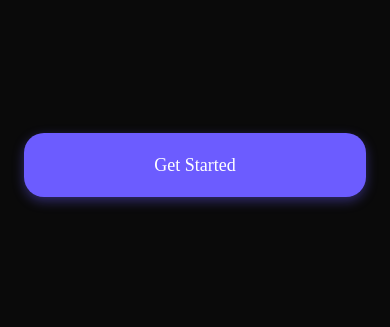
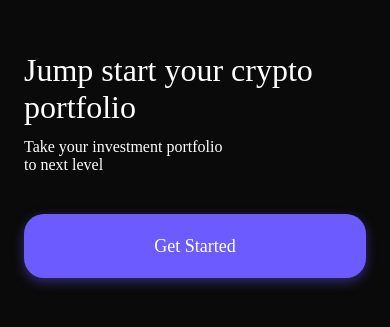
Before and after one commit to CarlosAlanoca/segundo_parcial_apps_moviles, a React Native app: screen / in a window 390 px wide. Shown: the part 257-584 px from the top of the page. Built offline with nearby package versions, Linux system fonts and the light colour scheme.

Commit message:
feat: molecula WelcomeTextBlock con atomos Heading y Subtitle

```diff
--- a/App.js
+++ b/App.js
@@ -1,11 +1,17 @@
 import { StyleSheet, View } from 'react-native';
 import { StatusBar } from 'expo-status-bar';
 import PrimaryButton from './src/components/atoms/PrimaryButton';
+import WelcomeTextBlock from './src/components/molecules/WelcomeTextBlock';
 import { colors } from './src/theme/colors';
+import { spacing } from './src/theme/spacing';
 
 export default function App() {
   return (
     <View style={styles.container}>
+      <WelcomeTextBlock
+        title={'Jump start your crypto\nportfolio'}
+        subtitle={'Take your investment portfolio\nto next level'}
+      />
       <PrimaryButton title="Get Started" onPress={() => console.log('Get Started pressed')} />
       <StatusBar style="light" />
     </View>
@@ -17,5 +23,7 @@ const styles = StyleSheet.create({
     flex: 1,
     backgroundColor: colors.fondo,
     justifyContent: 'center',
+    gap: 40,
+    paddingHorizontal: spacing.horizontal,
   },
 });
--- /dev/null
+++ b/src/components/atoms/Heading.js
@@ -0,0 +1,15 @@
+import { StyleSheet, Text } from 'react-native';
+import { colors } from '../../theme/colors';
+import { fonts, size } from '../../theme/typography';
+
+export default function Heading({ text = '' }) {
+  return <Text style={styles.texto}>{text}</Text>;
+}
+
+const styles = StyleSheet.create({
+  texto: {
+    color: colors.blanco,
+    fontSize: size.titulo,
+    fontFamily: fonts.semiBold,
+  },
+});
--- a/src/components/atoms/PrimaryButton.js
+++ b/src/components/atoms/PrimaryButton.js
@@ -1,7 +1,6 @@
 import { Pressable, StyleSheet, Text } from 'react-native';
 import { colors } from '../../theme/colors';
 import { fonts, size } from '../../theme/typography';
-import { spacing } from '../../theme/spacing';
 
 export default function PrimaryButton({ title = 'Get Started', onPress = () => {} }) {
   return (
@@ -21,7 +20,6 @@ const styles = StyleSheet.create({
     borderRadius: 20,
     alignItems: 'center',
     justifyContent: 'center',
-    marginHorizontal: spacing.horizontal,
     // sombra morada suave
     shadowColor: colors.morado,
     shadowOffset: { width: 0, height: 4 },
--- /dev/null
+++ b/src/components/atoms/Subtitle.js
@@ -0,0 +1,15 @@
+import { StyleSheet, Text } from 'react-native';
+import { colors } from '../../theme/colors';
+import { fonts, size } from '../../theme/typography';
+
+export default function Subtitle({ text = '' }) {
+  return <Text style={styles.texto}>{text}</Text>;
+}
+
+const styles = StyleSheet.create({
+  texto: {
+    color: colors.blanco,
+    fontSize: size.subtitulo,
+    fontFamily: fonts.regular,
+  },
+});
--- /dev/null
+++ b/src/components/molecules/WelcomeTextBlock.js
@@ -0,0 +1,19 @@
+import { StyleSheet, View } from 'react-native';
+import Heading from '../atoms/Heading';
+import Subtitle from '../atoms/Subtitle';
+import { spacing } from '../../theme/spacing';
+
+export default function WelcomeTextBlock({ title = '', subtitle = '' }) {
+  return (
+    <View style={styles.bloque}>
+      <Heading text={title} />
+      <Subtitle text={subtitle} />
+    </View>
+  );
+}
+
+const styles = StyleSheet.create({
+  bloque: {
+    gap: spacing.bajoTitulo,
+  },
+});
```
